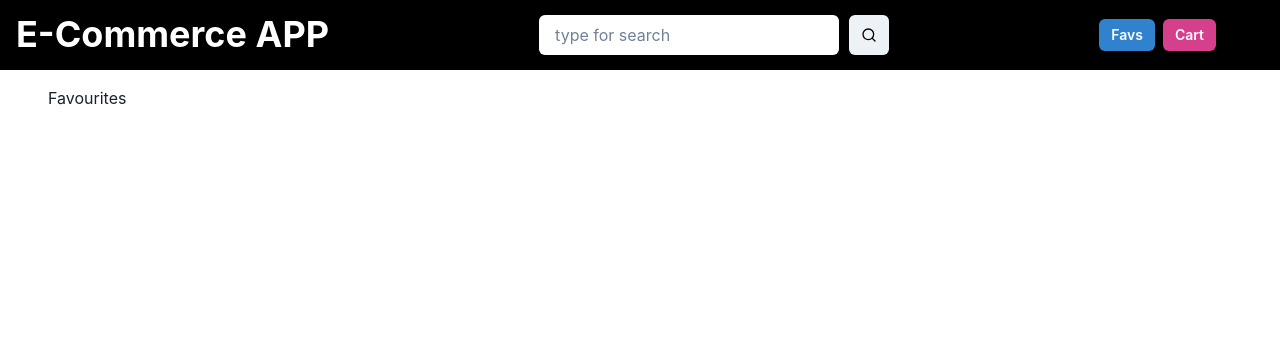
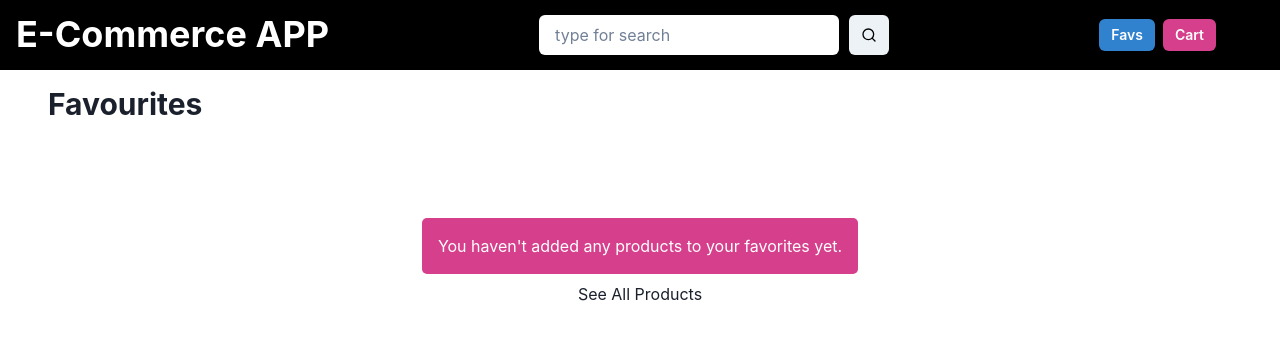
Before and after one commit to yakupkalayci/E-Commerce-App-Next.Js, a Next.js app: page /favs in a window 1280 px wide. Shown: the top 340 px of the page. Built offline with nearby package versions, Linux system fonts and the light colour scheme.

Commit message:
desing favs page

```diff
--- a/pages/favs.js
+++ b/pages/favs.js
@@ -1,14 +1,18 @@
 import { useProduct } from "../context/ProductsContext";
 import styles from "../styles/favs.module.css";
+import { Heading, Button } from "@chakra-ui/react";
+import Link from "next/link";
 
 export default function Favs() {
   const {state, dispatch} = useProduct();
 
   return (
     <div className={styles.favs}>
-      <h2>Favourites</h2>
+      <Heading size="lg">Favourites</Heading>
       <ul>
-        {state.favs.map((item) => (
+        {
+        (state.favs.length > 0) ?
+        state.favs.map((item) => (
           <li className={styles.product} key={item.title}>
             <div>
               <img src={item.img} width="200px" height="200px"></img>
@@ -16,11 +20,20 @@ export default function Favs() {
             <div>
               {item.title}
             </div>
-            <div>
-              <button onClick={() => dispatch({type:"RemoveFromFavs", id:item.id})} >Remove</button>
+            <div className={styles.buttons}>
+              <Button onClick={() => dispatch({type:"AddToCart", id:item.id})} colorScheme="pink" mb="2" >Add to Cart</Button>
+              <Button onClick={() => dispatch({type:"RemoveFromFavs", id:item.id})} colorScheme="blue" >Remove</Button>
             </div>
           </li>
-        ))}
+        ))
+        :<div className={styles.infoContainer}>
+          <p className={styles.warningMessage}>You haven't added any products to your favorites yet.</p>
+          <br />
+          <Link href="/">
+          <a className={styles.link}>See All Products</a>
+          </Link>
+        </div>
+      }
 
       </ul>
     </div>
--- a/styles/favs.module.css
+++ b/styles/favs.module.css
@@ -3,11 +3,39 @@
 }
 
 .product {
-    text-align: center;
     margin-bottom: 3rem;
     border-bottom: 1px solid gray;
+    width: 70%;
+    margin: 1rem auto;
+    display: flex;
+    align-items: center;
+    justify-content: space-between;
 }
 
 .product > div {
     margin-bottom: 15px;
 }
+
+.buttons {
+    display: flex;
+    flex-direction: column;
+}
+
+.infoContainer {
+    text-align: center;
+    margin-top: 5rem;
+}
+
+.warningMessage {
+    margin-top: 1rem;
+    margin-bottom: 0.5rem;
+    background-color: #D53F8C;
+    color: white;
+    padding: 1rem;
+    border-radius: 5px;
+    display: inline-block;
+}
+
+.link:hover {
+    text-decoration: underline;
+}
```
